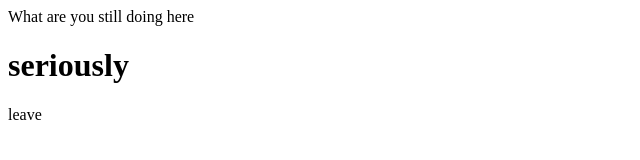
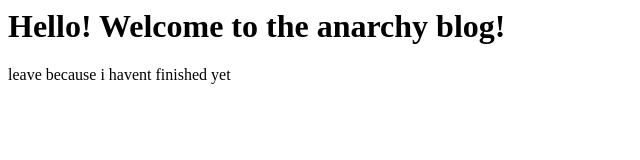
Before and after one commit to Mirskistea/theanarchyblog.github.io, a plain HTML site: page index.html in a window 1280 px wide. Shown: the whole page, without its empty margins (0-640 px from the left). Drawn offline with Linux system fonts and the light colour scheme.

Commit message:
Update index.html

```diff
--- a/index.html
+++ b/index.html
@@ -3,14 +3,14 @@
 <html>
   <Head>
 
-    <Title>Hello! Welcome to the anarchy blog! i havent finished this site yet :p</Title>
+    <Title>AnarchyBlog</Title>
 
   </Head>
-  <Body>What are you still doing here
+  <Body>
 
-    <h1>seriously</h1>
+    <h1>Hello! Welcome to the anarchy blog!</h1>
 
-    <p>leave</p>
+    <p>leave because i havent finished yet</p>
 
   </Body>
 </html>
```
